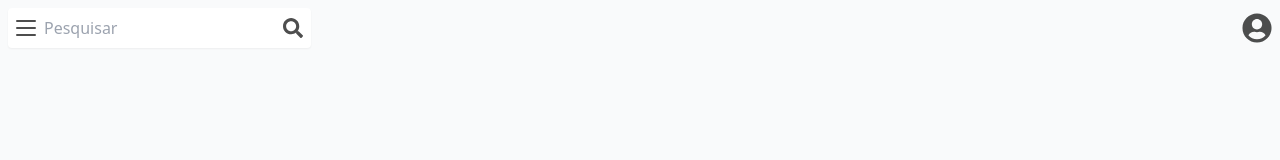
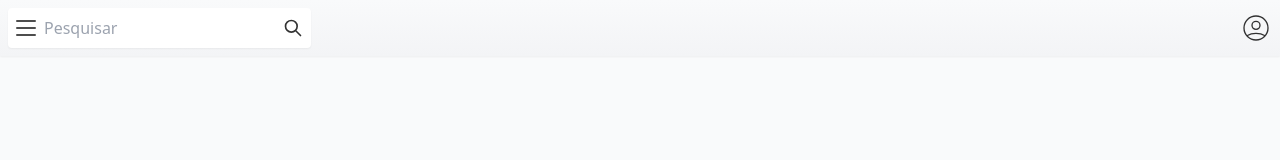
Before and after one commit to skti-dev/react-intergrall, a React (Create React App) app: page / in a window 1280 px wide. Shown: the top 160 px of the page. Built offline with nearby package versions, Linux system fonts and the light colour scheme.

Commit message:
Adding icons

```diff
--- a/package.json
+++ b/package.json
@@ -3,7 +3,7 @@
   "version": "0.1.0",
   "private": true,
   "dependencies": {
-    "@craco/craco": "^6.3.0",
+    "@craco/craco": "^5.9.0",
     "@fortawesome/fontawesome-svg-core": "^1.2.36",
     "@fortawesome/free-brands-svg-icons": "^5.15.4",
     "@fortawesome/free-regular-svg-icons": "^5.15.4",
@@ -15,7 +15,7 @@
     "babel-plugin-macros": "^3.1.0",
     "react": "^17.0.2",
     "react-dom": "^17.0.2",
-    "react-scripts": "4.0.3",
+    "react-scripts": "^4.0.3",
     "web-vitals": "^1.1.2"
   },
   "scripts": {
--- a/src/components/navbar/IconSettings.js
+++ b/src/components/navbar/IconSettings.js
@@ -1,6 +1,4 @@
 import React, { useState } from "react";
-import { FontAwesomeIcon } from "@fortawesome/react-fontawesome";
-import { faUserCircle } from "@fortawesome/free-solid-svg-icons";
 import Settings from "../settings/Settings";
 
 const IconSettings = () => {
@@ -11,7 +9,9 @@ const IconSettings = () => {
 
   return (
     <div className="flex p-2 relative">
-      <FontAwesomeIcon icon={faUserCircle} className="text-3xl text-i-black-800 cursor-pointer default-hover" onClick={() => toggleSettings()} />
+      <svg xmlns="http://www.w3.org/2000/svg" fill="none" viewBox="0 0 24 24" stroke="currentColor" className="w-8 h-8 cursor-pointer default-hover"  onClick={() => toggleSettings()}>
+        <path stroke-linecap="round" stroke-linejoin="round" stroke-width="1" d="M5.121 17.804A13.937 13.937 0 0112 16c2.5 0 4.847.655 6.879 1.804M15 10a3 3 0 11-6 0 3 3 0 016 0zm6 2a9 9 0 11-18 0 9 9 0 0118 0z" />
+      </svg>
       <Settings state={isSettingsOpen} name="Augusto Seabra" login="RE028771" />
     </div>
   );
--- a/src/components/navbar/Navbar.js
+++ b/src/components/navbar/Navbar.js
@@ -3,7 +3,7 @@ import Search from "./Search";
 
 const Navbar = () => {
   return (
-    <nav className="flex justify-between items-center">
+    <nav className="flex justify-between items-center shadow-sm bg-gradient-to-t from-gray-100">
       <Search />
       <IconSettings />
     </nav>
--- a/src/components/navbar/Search.js
+++ b/src/components/navbar/Search.js
@@ -1,5 +1,3 @@
-import { FontAwesomeIcon } from "@fortawesome/react-fontawesome";
-import { faSearch } from "@fortawesome/free-solid-svg-icons";
 import Hamburguer from "../menu/Hamburguer";
 
 const Search = () => {
@@ -7,7 +5,9 @@ const Search = () => {
     <div className="flex items-center bg-white m-2 p-2 rounded shadow-sm">
       <Hamburguer />
       <input className="focus:outline-none" name="search" placeholder="Pesquisar" />
-      <FontAwesomeIcon icon={faSearch} className="ml-2 text-xl text-i-black-800 cursor-pointer transition duration-300 opacity-80 hover:opacity-100" />
+      <svg xmlns="http://www.w3.org/2000/svg" className="w-5 h-5 ml-2 cursor-pointer transition duration-300 opacity-80 hover:opacity-100" fill="none" viewBox="0 0 24 24" stroke="currentColor">
+        <path stroke-linecap="round" stroke-linejoin="round" stroke-width="2" d="M21 21l-6-6m2-5a7 7 0 11-14 0 7 7 0 0114 0z" />
+      </svg>
     </div>
   );
 };
```
Also changed, not shown: 1 other file (tests, documents, lock files or other folders).
